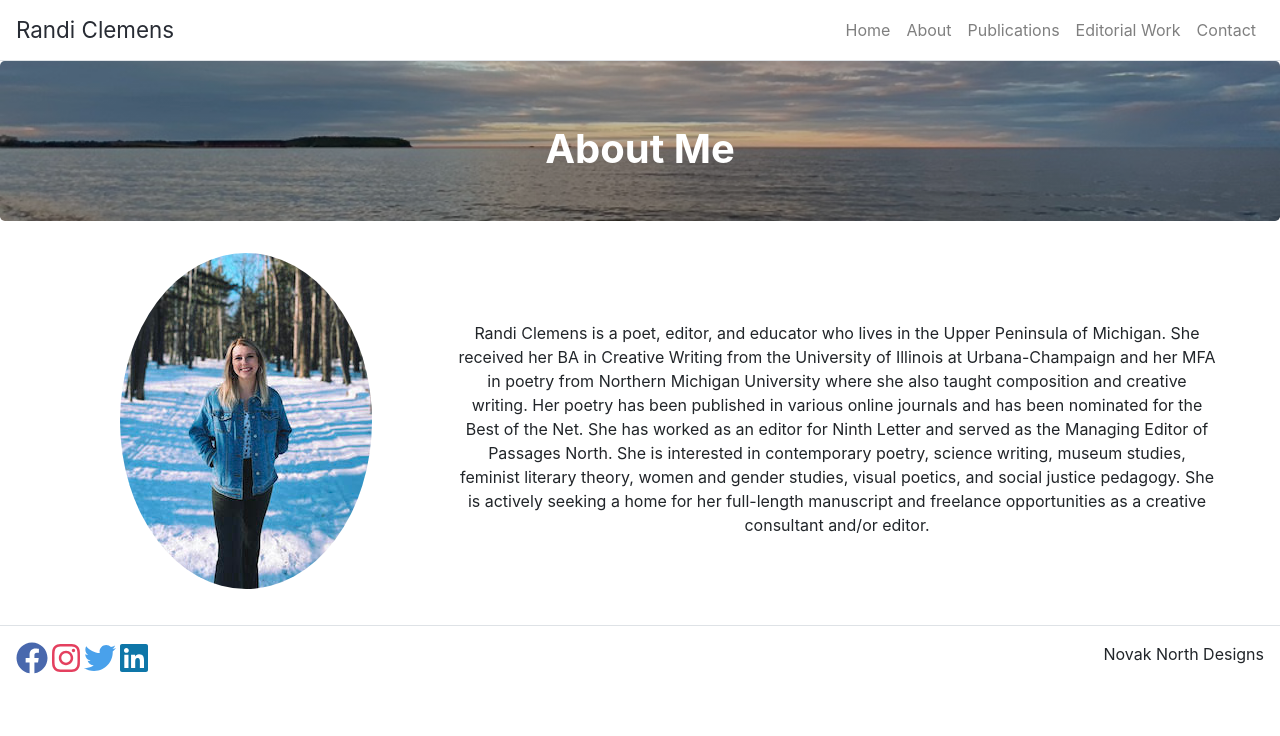
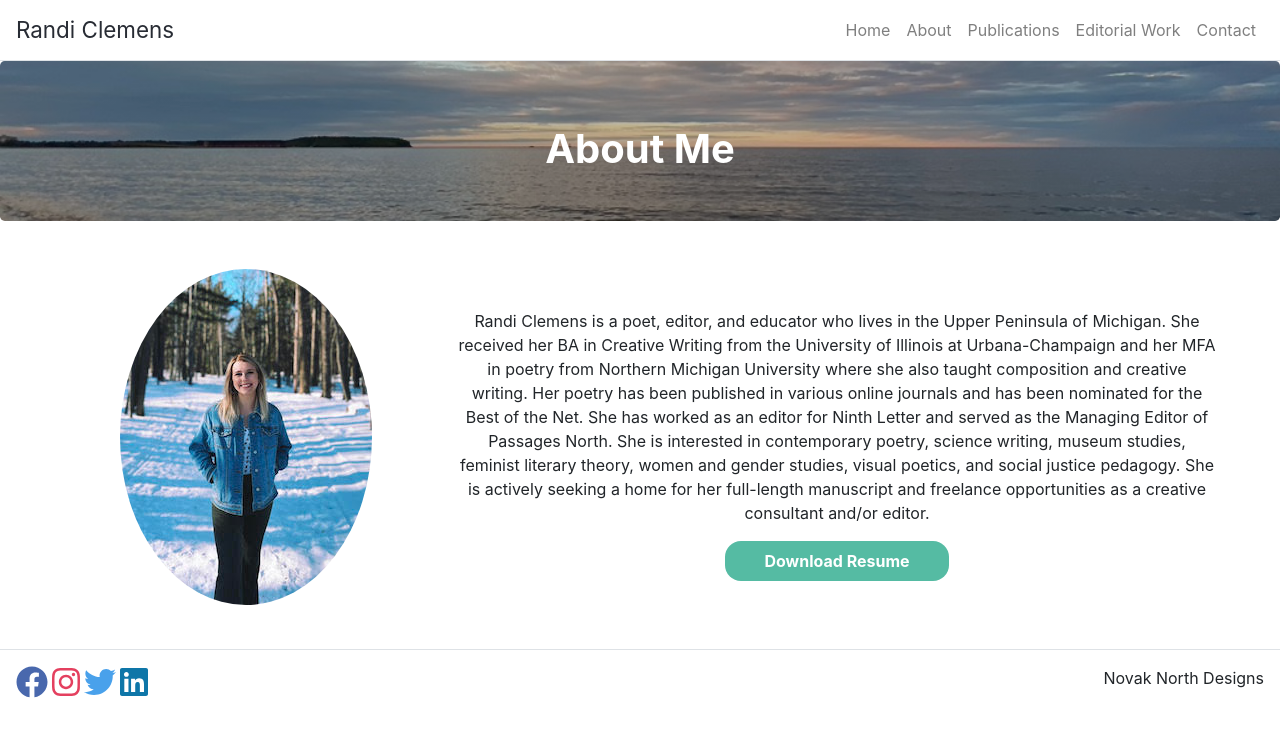
Before and after one commit to manovak24/randi_clemens, a React (Create React App) app: page /about in a window 1280 px wide. Shown: the top 736 px of the page. Built offline with nearby package versions, Linux system fonts and the light colour scheme.

Commit message:
Added download resume button to about page.

```diff
--- a/src/Pages/AboutPage.css
+++ b/src/Pages/AboutPage.css
@@ -5,12 +5,14 @@
 .image-container {
     display: flex;
     justify-content: center;
-    padding-bottom: 2rem;
+    padding-bottom: 2.5rem;
+    padding-top: 1rem;
 }
 
 .bio-container {
     text-align: center;
     display: flex;
+    flex-direction: column;
     justify-content: center;
     align-items: center;
 }
@@ -20,3 +22,22 @@
         margin: 2rem 2rem auto 2rem;
     }
 }
+
+.button-resume-container {
+    width: 14rem;
+    border-radius: 1rem;
+    background-color: #55bba3;
+    font-weight: 700;
+    padding: .5rem 1rem .5rem 1rem;
+    margin-bottom: .5rem;
+}
+
+.button-resume-link {
+    color: white;
+}
+
+@media screen and (max-width: 47.938rem) {
+    .button-resume-container {
+        margin-bottom: 2rem;
+    }
+}
--- a/src/Pages/AboutPage.js
+++ b/src/Pages/AboutPage.js
@@ -3,6 +3,9 @@ import { Row, Col, Image } from 'react-bootstrap';
 
 import Hero from '../Components/Hero/Hero';
 import './AboutPage.css';
+
+import Resume from '../Assets/Randi Website Resume.pdf';
+import { Link } from 'react-router-dom';
 
 function AboutPage(props) {
     const randi = require('../Assets/randi.jpg');
@@ -18,6 +21,7 @@ function AboutPage(props) {
                         <Image src={randi} roundedCircle />
                     </Col>
                     <Col xs={12} md={8} className="bio-container">
+                        <div>
                             <p>Randi Clemens is a poet, editor, and educator who lives in the Upper Peninsula of
                                 Michigan. She received her BA in Creative Writing from the University of Illinois at
                                 Urbana-Champaign and her MFA in poetry from Northern Michigan University where
@@ -28,6 +32,10 @@ function AboutPage(props) {
                                 theory, women and gender studies, visual poetics, and social justice pedagogy. She is
                                 actively seeking a home for her full-length manuscript and freelance opportunities as a
                                 creative consultant and/or editor.</p>
+                        </div>
+                        <div className="button-resume-container">
+                            <Link className="button-resume-link" to={Resume} target="_blank" download>Download Resume</Link>
+                        </div>
                     </Col>
                 </Row>
             </div>
```
Also changed, not shown: 1 other file (tests, documents, lock files or other folders). Lines whose indentation alone changed are shown as unchanged.
